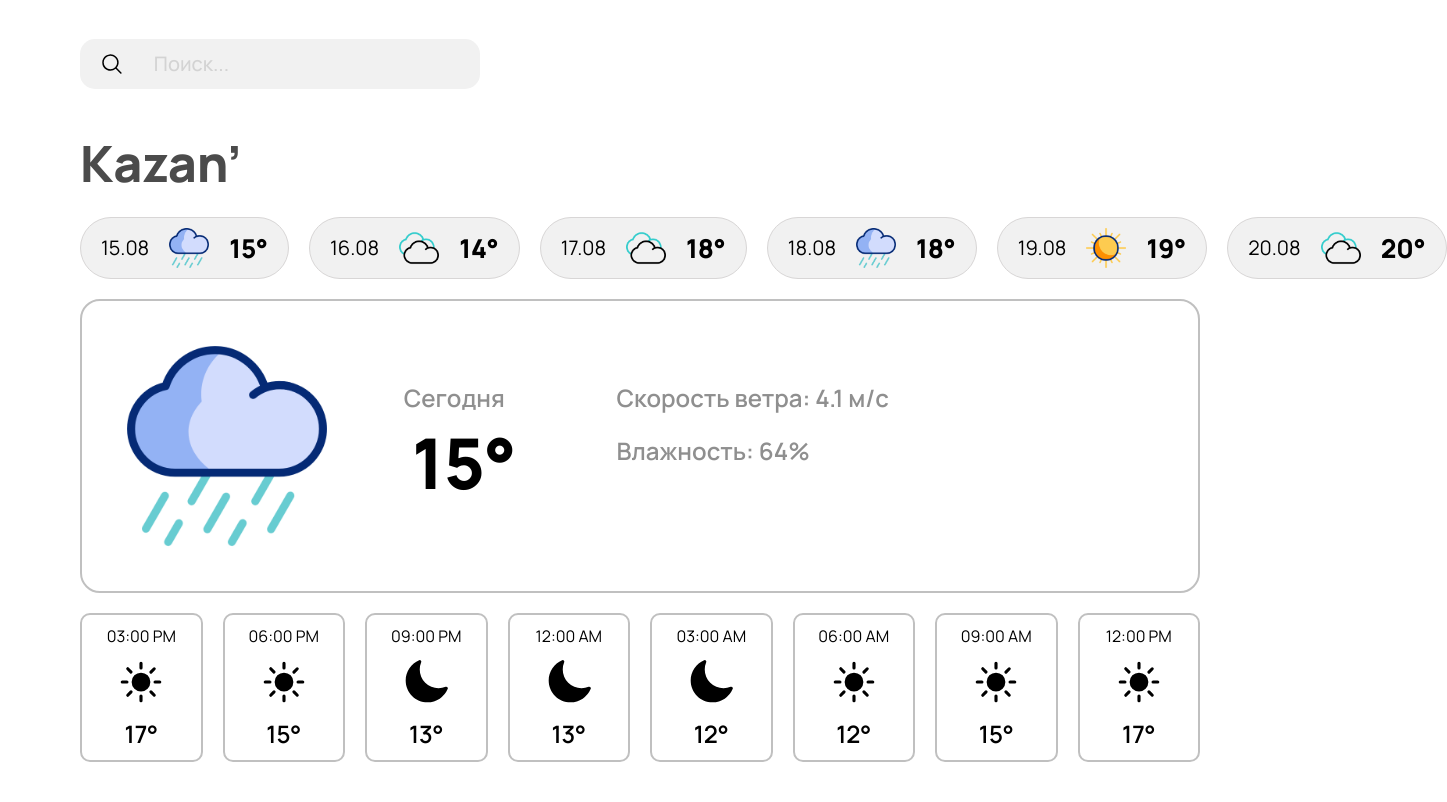
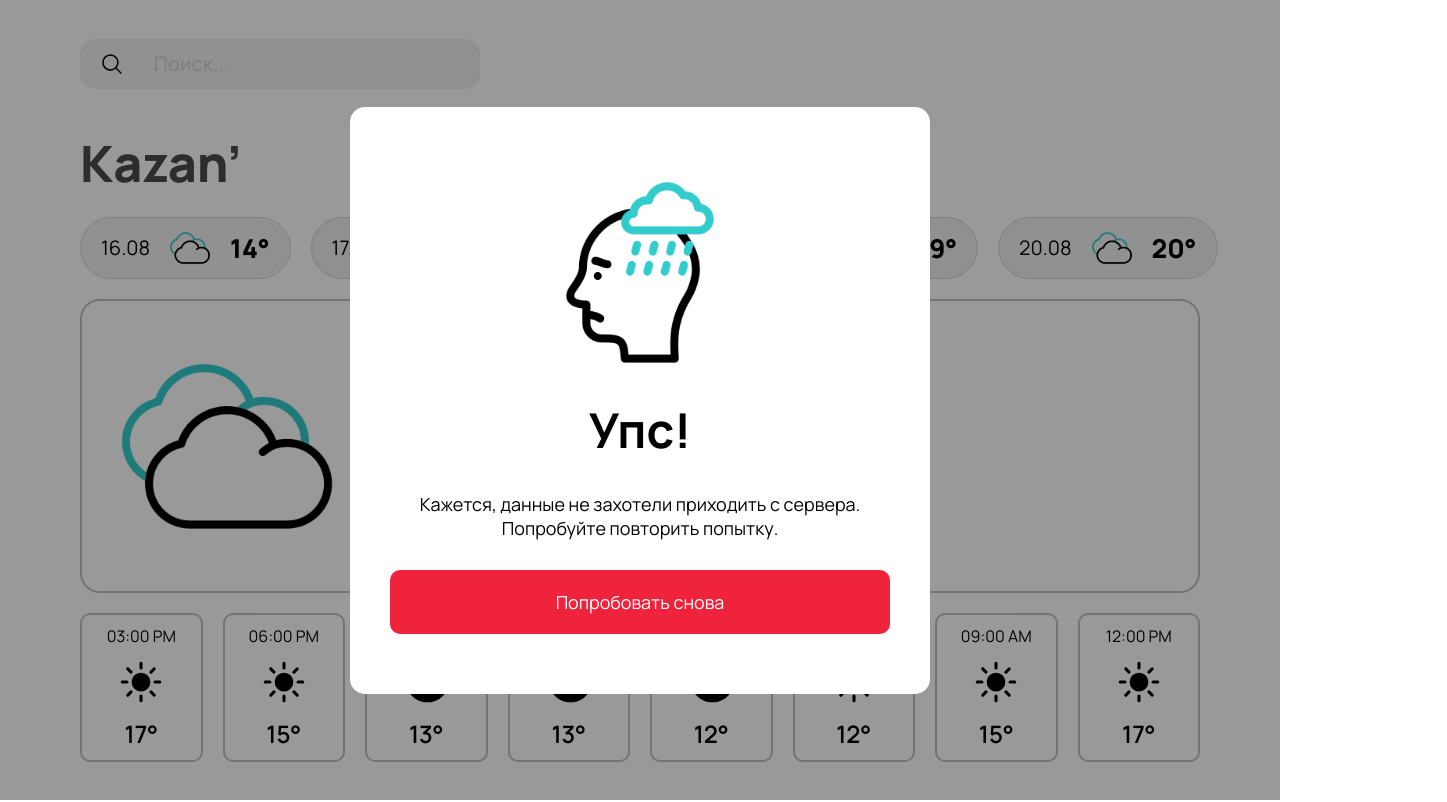
Before and after one commit to bbiomax/weatherApp, a React (Vite) app in the folder weather-app/: page / in a window 1280 px wide. Both pictures are taken after a click on the icon 111 px from the left and 63 px from the top of the page. Shown: the whole page, 1447 px wide, since content can reach past the window. Built offline with nearby package versions, Linux system fonts and the light colour scheme; no server answers.

Commit message:
error modal & remove today daily weather

```diff
--- a/weather-app/src/api.js
+++ b/weather-app/src/api.js
@@ -0,0 +1,21 @@
+const tkn = "49bd81db6f5b10dc4126cac69ef6e16c";
+
+export const fetchCurrentWeather = async (city) => {
+  const response = await fetch(
+    `https://api.openweathermap.org/data/2.5/weather?q=${city}&appid=${tkn}&units=metric`
+  );
+  if (!response.ok) {
+    throw new Error("Ошибка получения данных о погоде");
+  }
+  return response.json();
+};
+
+export const fetchForecastWeather = async (city) => {
+  const response = await fetch(
+    `https://api.openweathermap.org/data/2.5/forecast?q=${city}&appid=${tkn}&units=metric`
+  );
+  if (!response.ok) {
+    throw new Error("Ошибка получения данных о погоде");
+  }
+  return response.json();
+};
--- a/weather-app/src/components/DayWeatherBox/DayWeatherBox.jsx
+++ b/weather-app/src/components/DayWeatherBox/DayWeatherBox.jsx
@@ -1,25 +1,25 @@
 import styles from "./DayWeatherBox.module.css";
 
-export function DayWeatherBox({ dailyWeather }) {
+export function DayWeatherBox({ currentWeather }) {
   return (
     <div className={styles.dayWeatherBox}>
       <img
-        src={`/img/${dailyWeather[0]?.weather[0].main}.gif`}
-        alt="sun-gif"
+        src={`/img/${currentWeather.weather[0].main}.gif`}
+        alt="weather-gif"
         className={styles.weatherGif}
       />
 
       <div className={styles.dayWeatherInfo}>
         <div className={styles.dayOfWeekAndDegreeBox}>
-          <span className={styles.dayWeatherDayOfWeek}>Сегодня</span>
+          <span className={styles.dayWeatherDayOfWeek}>Сейчас</span>
           <span className={styles.dayWeatherDegree}>
-            {dailyWeather[0]?.avgTemp}°
+            {Math.round(currentWeather.main.temp)}°
           </span>
         </div>
 
         <div className={styles.windAndHumidity}>
-          <span>Скорость ветра: {dailyWeather[0]?.avgWind} м/с</span>
-          <span>Влажность: {Math.round(dailyWeather[0]?.avgHumidity)}%</span>
+          <span>Скорость ветра: {currentWeather.wind.speed} м/с</span>
+          <span>Влажность: {Math.round(currentWeather.main.humidity)}%</span>
         </div>
       </div>
     </div>
--- /dev/null
+++ b/weather-app/src/components/ErrorModal/ErrorModal.jsx
@@ -0,0 +1,28 @@
+import styles from "./ErrorModal.module.css";
+
+export function ErrorModal({ setErrorModal }) {
+  return (
+    <div className={styles.wrapper} onClick={() => setErrorModal()}>
+      <div
+        className={styles.modalContainer}
+        onClick={(e) => e.stopPropagation()}
+      >
+        <div className={styles.errorTitleBox}>
+          <img
+            src="/img/error.gif"
+            alt="error-img"
+            className={styles.errorGif}
+          />
+          <h1>Упс!</h1>
+        </div>
+        <span className={styles.errorMessage}>
+          Кажется, данные не захотели приходить с сервера. Попробуйте повторить
+          попытку.
+        </span>
+        <button className={styles.errorButton} onClick={() => setErrorModal()}>
+          Попробовать снова
+        </button>
+      </div>
+    </div>
+  );
+}
--- /dev/null
+++ b/weather-app/src/components/ErrorModal/ErrorModal.module.css
@@ -0,0 +1,59 @@
+.wrapper {
+  position: fixed;
+  top: 0;
+  left: 0;
+  width: 100%;
+  height: 100vh;
+  background: rgba(0, 0, 0, 0.4);
+
+  display: flex;
+  align-items: center;
+  justify-content: center;
+}
+
+.modalContainer {
+  background: #fff;
+  width: 500px;
+  padding: 40px 40px 60px 40px;
+  border-radius: 15px;
+
+  display: flex;
+  align-items: center;
+  justify-content: center;
+  flex-direction: column;
+  gap: 30px;
+}
+
+.errorTitleBox {
+  display: flex;
+  align-items: center;
+  flex-direction: column;
+  font-size: 24px;
+}
+
+.errorGif {
+  width: 250px;
+}
+
+.errorMessage {
+  text-align: center;
+  font-size: 18px;
+}
+
+.errorButton {
+  padding: 20px;
+  width: 100%;
+  border-radius: 10px;
+  background: #ef233c;
+  color: white;
+  font-family: "Manrope", sans-serif;
+  font-size: 18px;
+  border: none;
+  cursor: pointer;
+
+  transition: 0.2s;
+}
+
+.errorButton:hover {
+  background: #f15063;
+}
--- a/weather-app/src/components/Main/Main.jsx
+++ b/weather-app/src/components/Main/Main.jsx
@@ -1,31 +1,37 @@
 import { useState } from "react";
 import styles from "./Main.module.css";
-import { rawWeatherData } from "../../data";
+import { rawCurrentWeather, rawWeatherData } from "../../data";
 import { Search } from "../Search/Search";
 import { WeekItem } from "../WeekItem/WeekItem";
 import { DayWeatherBox } from "../DayWeatherBox/DayWeatherBox";
 import { HourForecastItem } from "../HourForecastItem/HourForecastItem";
+import { fetchCurrentWeather, fetchForecastWeather } from "../../api";
+import { ErrorModal } from "../ErrorModal/ErrorModal";
 
 export function Main() {
   const [weatherData, setWeatherData] = useState(rawWeatherData);
+  const [currentWeather, setCurrentWeather] = useState(rawCurrentWeather);
   const [city, setCity] = useState("");
+  const [errorModal, setErrorModal] = useState(false);
   //   console.log(weatherData);
+
+  const getCurrentWeather = async (city) => {
+    try {
+      const data = await fetchCurrentWeather(city);
+      setCurrentWeather(data);
+    } catch (error) {
+      console.log(error.message);
+      setErrorModal(true);
+    }
+  };
 
   const getWeather = async (city) => {
     try {
-      const response = await fetch(
-        `https://api.openweathermap.org/data/2.5/forecast?q=${city}&appid=49bd81db6f5b10dc4126cac69ef6e16c&units=metric`
-      );
-
-      if (!response.ok) {
-        throw new Error("Ошибка получения данных о погоде");
-      }
-
-      const data = await response.json();
-      //   console.log(data);
+      const data = await fetchForecastWeather(city);
       setWeatherData(data);
     } catch (error) {
       console.log(error.message);
+      setErrorModal(true);
     }
   };
 
@@ -38,7 +44,6 @@ export function Main() {
       const dateObj = new Date(item.dt * 1000);
       const day = String(dateObj.getDate()).padStart(2, "0");
       const month = String(dateObj.getMonth() + 1).padStart(2, "0");
-
       const date = `${day}.${month}`;
 
       if (!dailyData[date]) {
@@ -85,14 +90,20 @@ export function Main() {
     }));
   };
 
-  const dailyWeather = getDailyWeather();
+  const dailyWeather = getDailyWeather().slice(1);
+  console.log(dailyWeather);
   const hourlyForecast = getHourlyForecast();
 
   // console.log(dailyWeather);
 
   return (
     <div className={styles.content}>
-      <Search getWeather={getWeather} city={city} setCity={setCity} />
+      <Search
+        getWeather={getWeather}
+        getCurrentWeather={getCurrentWeather}
+        city={city}
+        setCity={setCity}
+      />
 
       <section className={styles.weatherContainer}>
         <span className={styles.cityName}>{weatherData?.city.name}</span>
@@ -103,7 +114,7 @@ export function Main() {
           ))}
         </div>
 
-        <DayWeatherBox dailyWeather={dailyWeather} />
+        <DayWeatherBox currentWeather={currentWeather} />
 
         <div className={styles.hourForecastBox}>
           {hourlyForecast.map((item, index) => (
@@ -111,6 +122,8 @@ export function Main() {
           ))}
         </div>
       </section>
+
+      {errorModal && <ErrorModal setErrorModal={setErrorModal} />}
     </div>
   );
 }
--- a/weather-app/src/components/Search/Search.jsx
+++ b/weather-app/src/components/Search/Search.jsx
@@ -1,13 +1,18 @@
 import styles from "./Search.module.css";
 
-export function Search({ getWeather, city, setCity }) {
+export function Search({ getWeather, getCurrentWeather, city, setCity }) {
+  const getAllWeather = (city) => {
+    getWeather(city);
+    getCurrentWeather(city);
+  };
+
   return (
     <section className={styles.searchContainer}>
       <svg
         xmlns="http://www.w3.org/2000/svg"
         viewBox="0 0 24 24"
         fill="currentColor"
-        onClick={() => getWeather(city)}
+        onClick={() => getAllWeather(city)}
         className={styles.searchImg}
       >
         <path
--- a/weather-app/src/data.js
+++ b/weather-app/src/data.js
@@ -1,3 +1,50 @@
+export const rawCurrentWeather = {
+  coord: {
+    lon: 37.6156,
+    lat: 55.7522,
+  },
+  weather: [
+    {
+      id: 801,
+      main: "Clouds",
+      description: "few clouds",
+      icon: "02d",
+    },
+  ],
+  base: "stations",
+  main: {
+    temp: 26.78,
+    feels_like: 27.38,
+    temp_min: 25.1,
+    temp_max: 27.43,
+    pressure: 1010,
+    humidity: 53,
+    sea_level: 1010,
+    grnd_level: 992,
+  },
+  visibility: 10000,
+  wind: {
+    speed: 5.2,
+    deg: 308,
+    gust: 7.03,
+  },
+  clouds: {
+    all: 14,
+  },
+  dt: 1723983450,
+  sys: {
+    type: 2,
+    id: 2095214,
+    country: "RU",
+    sunrise: 1723946868,
+    sunset: 1724000353,
+  },
+  timezone: 10800,
+  id: 524901,
+  name: "Moscow",
+  cod: 200,
+};
+
 export const rawWeatherData = {
   cod: "200",
   message: 0,
```
Also changed, not shown: weather-app/public/img/error.gif (added).
